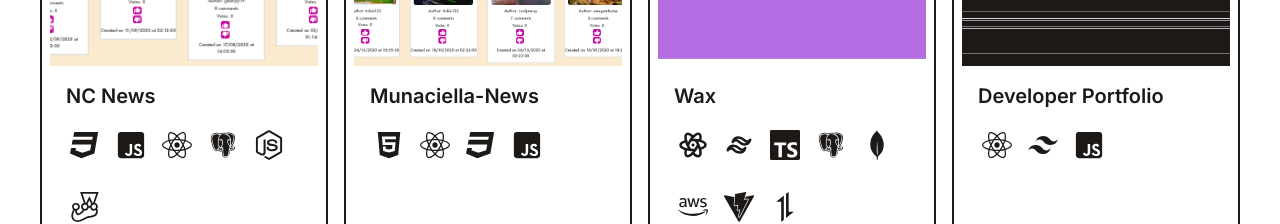
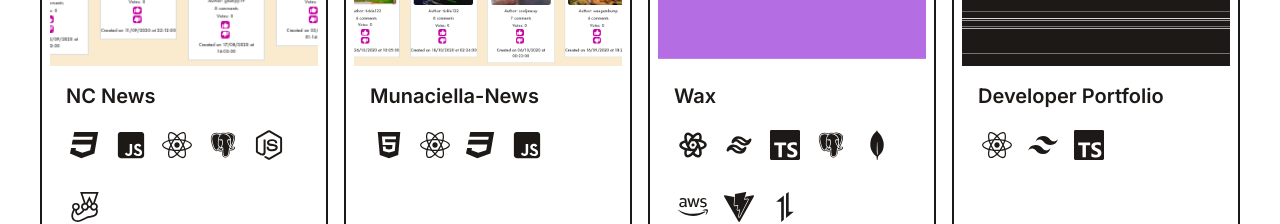
Before and after one commit to munaciella/personal-portfolio, a React (Vite) app: page / in a window 1280 px wide. Shown: the part 800-1024 px from the top of the page. Built offline with nearby package versions, Linux system fonts and the light colour scheme.

Commit message:
fix a stack icon

```diff
--- a/src/data/portfolio.tsx
+++ b/src/data/portfolio.tsx
@@ -44,7 +44,7 @@ export default [
   {
     title: 'Developer Portfolio',
     imgUrl: '/assets/Portfolio.png',
-    stack: [<FaReact />, <SiTailwindcss />, <FaJsSquare />],
+    stack: [<FaReact />, <SiTailwindcss />, <SiTypescript />],
     link: 'https://github.com/munaciella/personal-portfolio',
   },
 ];
```
